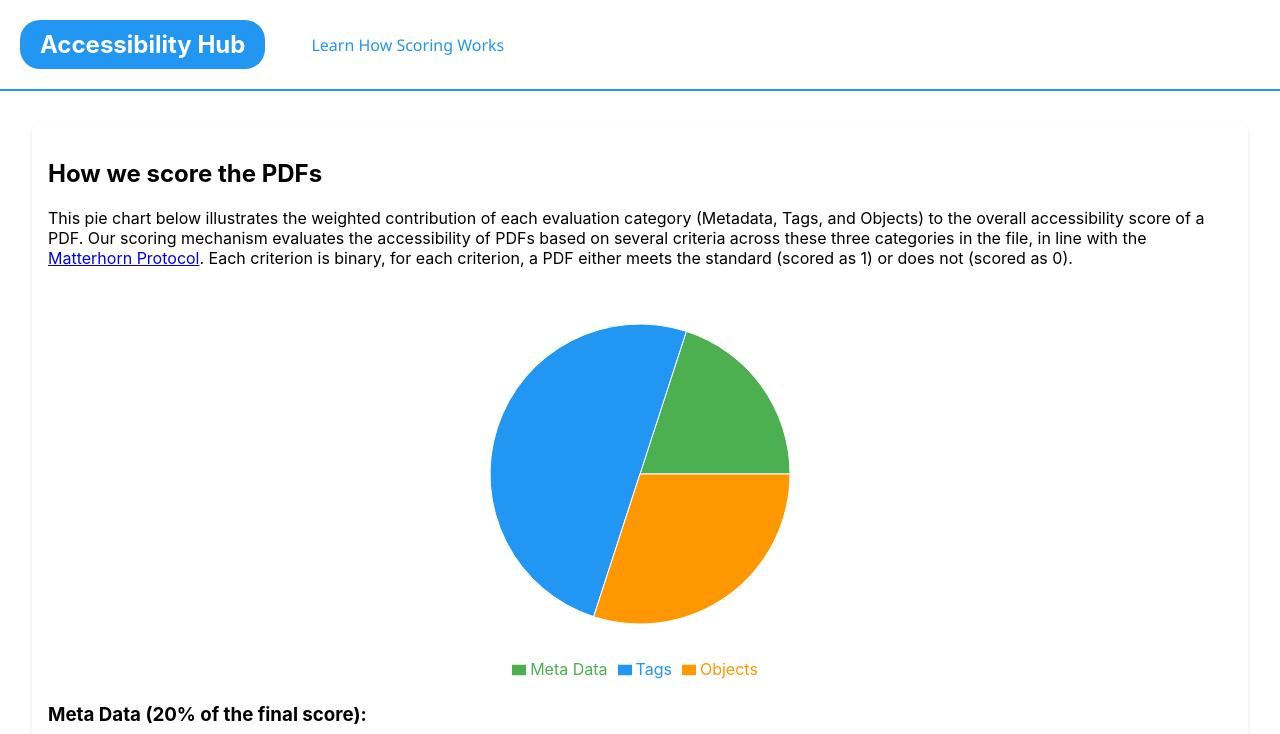
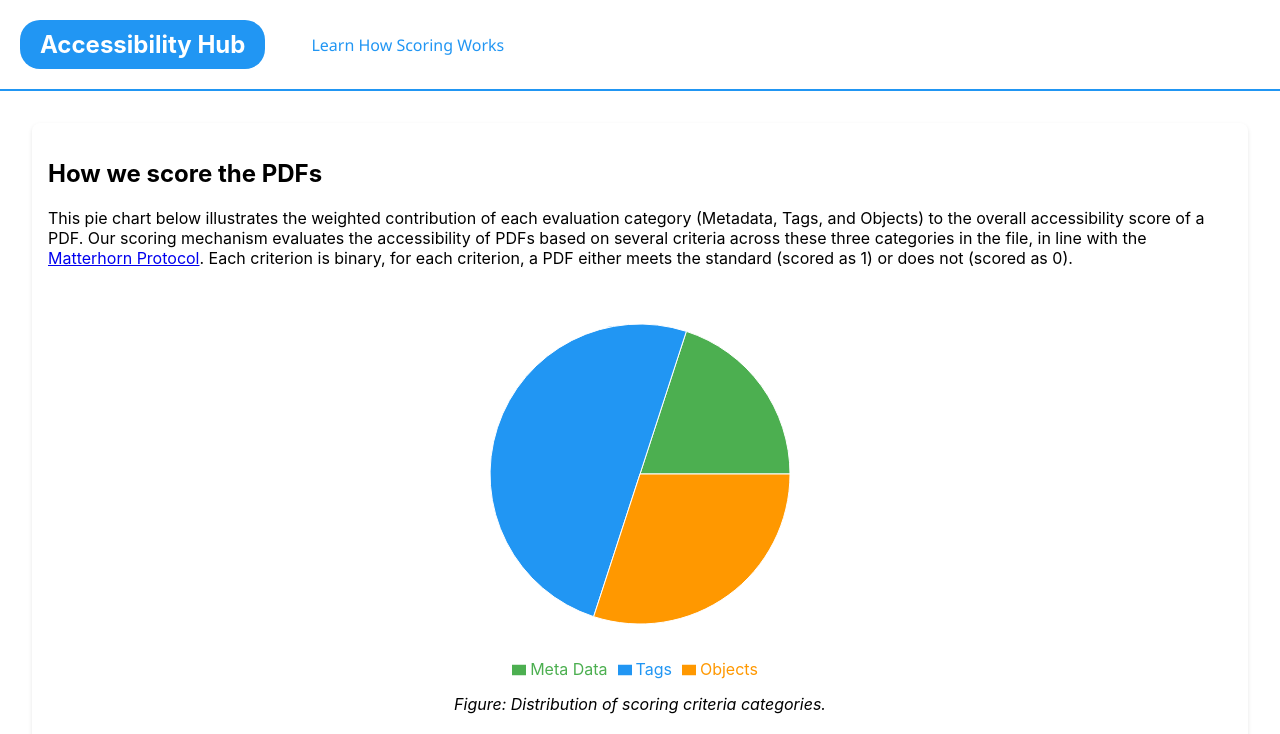
Before and after one commit to RenjunT/AccessibilityHub, a React (Create React App) app: page /#/score-explanation in a window 1280 px wide. Shown: the top 734 px of the page. Built offline with nearby package versions, Linux system fonts and the light colour scheme.

Commit message:
UI Adjustment

```diff
--- a/src/DetailsPage.js
+++ b/src/DetailsPage.js
@@ -129,7 +129,8 @@ const DetailsPage = () => {
         <div className="intro-text">
                 <h2>Accessibility Trends at {id}</h2>
                 <p>Dive into a detailed view of {id}'s progress in making PDFs accessible over the recent five years. Each line in the chart is color-coded to correspond with a specific criterion. </p>
-                <p><strong>Hover over</strong> any point on the graph to reveal the specific percentage of PDFs that passed a given accessibility criteria. This detailed analysis helps identify trends and areas for potential enhancement in PDF's accessibility. For detailed definitions of each criterion, click on <strong>"Learn How Scoring Works"</strong> in the header. If you wish to return to the main overview, simply click on the <strong>"Accessibility Hub"</strong> logo at any time.</p>
+                <p>Use the <strong>radio buttons</strong> below to interact with the chart and discover detailed trends across three criteria categories: Metadata, Tags, and Objects. Select each option to view a focused analysis. This interactive feature allows you to concentrate on one category at a time, providing a clearer view of the advancements and areas that need attention.</p>
+                <p><strong>Hover over</strong> any point on the graph to reveal the specific percentage of PDFs that passed a given accessibility criteria. This helps identify trends and areas for potential enhancement in PDF's accessibility. For detailed definitions of each criterion, click on <strong>"Learn How Scoring Works"</strong> in the header. If you wish to return to the main overview, simply click on the <strong>"Accessibility Hub"</strong> logo at any time.</p>
               </div>
         <div style={{ display: 'flex', justifyContent: 'center' }}>
         <ToggleButtonGroup type="radio" name="categories" defaultValue="metadata">
--- a/src/ScoreExplanationPage.css
+++ b/src/ScoreExplanationPage.css
@@ -13,3 +13,10 @@
     margin-bottom: 1rem;
     /* Add more styles to match the design */
   }
+  .chart-caption {
+
+    text-align: center;
+
+    margin-top: 10px;
+    font-style: italic;
+  }
--- a/src/ScoreExplanationPage.js
+++ b/src/ScoreExplanationPage.js
@@ -64,7 +64,9 @@ const ScoreExplanationPage = () => {
             <Tooltip content={renderCustomTooltip} />
             <Legend />
           </PieChart>
+
           </div>
+          <p className="chart-caption">Figure: Distribution of scoring criteria categories.</p>
 
           <h3>Meta Data (20% of the final score):</h3>
         <ul>
```
